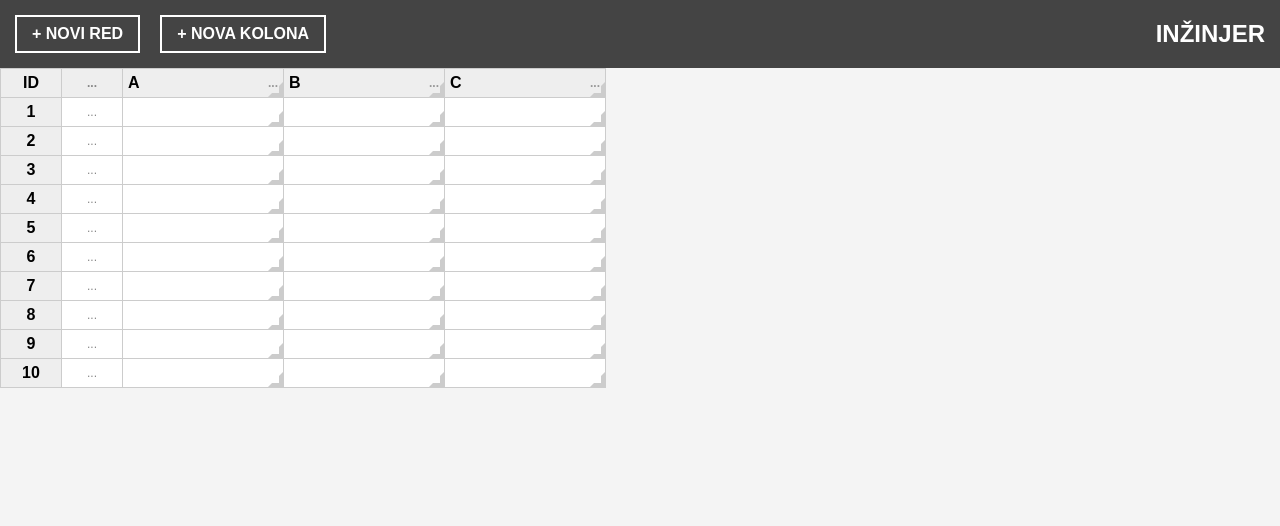
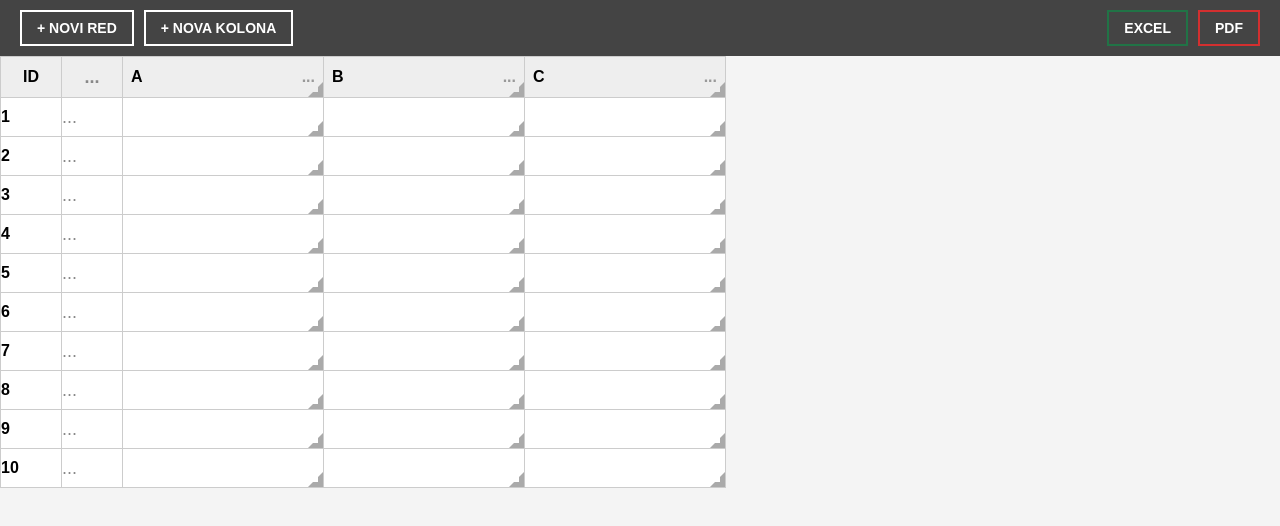
Before and after one commit to cenu1122/EXCEL-STRANICA, a plain HTML site: page excel.html in a window 1280 px wide. Drawn offline with Linux system fonts and the light colour scheme.

Commit message:
Update title and improve table styling

```diff
--- a/excel.html
+++ b/excel.html
@@ -2,96 +2,112 @@
 <html lang="bs">
 <head>
     <meta charset="UTF-8">
-    <title>Inžinjer - Fleksibilna Tabela</title>
+    <title>Excel Tabela</title>
     <style>
         body { font-family: Arial, sans-serif; margin: 0; background-color: #f4f4f4; }
 
+        /* Gornja traka sa komandama */
         .toolbar {
             background-color: #444;
             color: white;
-            padding: 15px;
+            padding: 10px 20px;
             display: flex;
             align-items: center;
-            gap: 20px;
+            justify-content: space-between; /* Razmak između lijeve i desne strane */
+            position: sticky;
+            top: 0;
+            z-index: 1000;
         }
+
+        .btn-group { display: flex; gap: 10px; }
 
         .btn {
             background: none;
             border: 2px solid white;
             color: white;
             padding: 8px 15px;
-            font-size: 16px;
+            font-size: 14px;
             font-weight: bold;
             cursor: pointer;
+            text-transform: uppercase;
         }
 
-        .title { margin-left: auto; font-size: 24px; font-weight: bold; }
+        .btn:hover { background-color: white; color: #444; }
 
-        /* TABELA */
+        /* Stilovi za Tabelu */
         table { border-collapse: collapse; background: white; table-layout: fixed; width: auto; }
 
-        /* 1. KONTROLA ŠIRINE I VISINE (RESIZE) */
         th, td {
             border: 1px solid #ccc;
-            padding: 5px;
-            text-align: center;
+            padding: 0;
+            position: relative;
             overflow: hidden;
-            resize: both; /* Omogućava razvlačenje i širine i visine */
+            resize: both; /* Omogućava ručno širenje kolona i redova */
         }
 
-        th { background-color: #eee; min-width: 50px; }
+        th { background-color: #eee; min-width: 60px; height: 40px; }
 
-        /* 2. EKSTREMNO USKA KOLONA ZA OPCIJE (Horizontalne tačkice) */
-        .col-id { width: 40px; font-weight: bold; background: #eee; resize: none; }
-        .col-opc { width: 30px; color: #888; cursor: pointer; font-size: 12px; resize: none; }
+        /* Uske kolone za ID i Opcije */
+        .col-id { width: 50px; font-weight: bold; resize: none; }
+        .col-opc { width: 35px; color: #888; cursor: pointer; resize: none; font-size: 18px; }
 
-        /* 3. TAČKICE U ZAGLAVLJU (A, B, C...) */
-        .header-container {
+        /* Sadržaj zaglavlja sa tačkama */
+        .header-content {
             display: flex;
             justify-content: space-between;
             align-items: center;
+            padding: 0 8px;
             height: 100%;
         }
-        .h-dots { font-size: 12px; color: #999; cursor: pointer; margin-left: 5px; }
+
+        .dots-h { color: #999; cursor: pointer; font-weight: bold; }
 
         input {
             width: 100%;
             height: 100%;
             border: none;
             outline: none;
-            background: transparent;
+            padding: 10px;
+            box-sizing: border-box;
+            font-size: 16px;
             text-align: center;
         }
 
-        /* Dodatak za resize dršku da bude vidljivija */
+        /* Drška za resize (donji desni ugao) */
         th::-webkit-resizer, td::-webkit-resizer {
-            border: 4px solid transparent;
-            border-right-color: #ccc;
-            border-bottom-color: #ccc;
+            border: 5px solid transparent;
+            border-right-color: #aaa;
+            border-bottom-color: #aaa;
         }
     </style>
 </head>
 <body>
 
 <div class="toolbar">
-    <button class="btn" onclick="addRow()">+ NOVI RED</button>
-    <button class="btn" onclick="addColumn()">+ NOVA KOLONA</button>
-    <div class="title">INŽINJER</div>
+    <div class="btn-group">
+        <button class="btn" onclick="addRow()">+ NOVI RED</button>
+        <button class="btn" onclick="addColumn()">+ NOVA KOLONA</button>
+    </div>
+
+    <div class="btn-group">
+        <button class="btn" style="border-color: #217346;" onclick="exportExcel()">EXCEL</button>
+        <button class="btn" style="border-color: #d32f2f;" onclick="exportPDF()">PDF</button>
+    </div>
 </div>
 
-<table id="myTable">
+<table id="mainTable">
     <thead>
         <tr id="header-row">
             <th class="col-id">ID</th>
             <th class="col-opc">...</th>
-            <th style="width: 150px;">
-                <div class="header-container"><span>A</span><span class="h-dots">...</span></div>
+            <th style="width: 200px;">
+                <div class="header-content"><span>A</span><span class="dots-h">...</span></div>
             </th>
-            <th style="width: 150px;">
-                <div class="header-container"><span>B</span><span class="h-dots">...</span></div>
+            <th style="width: 200px;">
+                <div class="header-content"><span>B</span><span class="dots-h">...</span></div>
             </th>
-            <th style="width: 150px;">
-                <div class="header-container"><span>C</span><span class="h-dots">...</span></div>
+            <th style="width: 200px;">
+                <div class="header-content"><span>C</span><span class="dots-h">...</span></div>
             </th>
         </tr>
     </thead>
@@ -100,26 +116,20 @@
 </table>
 
 <script>
-    let rowCount = 10; // Možeš staviti 171 ili koliko želiš
+    let rowCount = 10;
     let colCount = 3;
-    const colLetters = ['A', 'B', 'C', 'D', 'E', 'F', 'G', 'H', 'I', 'J'];
+    const letters = "ABCDEFGHIJKLMNOPQRSTUVWXYZ".split("");
 
     function renderTable() {
         const tbody = document.getElementById('table-body');
         tbody.innerHTML = '';
-
         for (let i = 1; i <= rowCount; i++) {
             const tr = document.createElement('tr');
-
-            // ID i horizontalne tačkice
-            let html = `<td class="col-id">${i}</td><td class="col-opc">...</td>`;
-
-            // Kolone sa inputima
+            let rowHTML = `<td class="col-id">${i}</td><td class="col-opc">...</td>`;
             for (let j = 0; j < colCount; j++) {
-                html += `<td><input type="text"></td>`;
+                rowHTML += `<td><input type="text"></td>`;
             }
-
-            tr.innerHTML = html;
+            tr.innerHTML = rowHTML;
             tbody.appendChild(tr);
         }
     }
@@ -127,16 +137,19 @@
     function addRow() { rowCount++; renderTable(); }
 
     function addColumn() {
-        if(colCount < colLetters.length) {
-            const headerRow = document.getElementById('header-row');
+        if(colCount < 26) {
+            const hr = document.getElementById('header-row');
             const th = document.createElement('th');
-            th.style.width = "150px";
-            th.innerHTML = `<div class="header-container"><span>${colLetters[colCount]}</span><span class="h-dots">...</span></div>`;
-            headerRow.appendChild(th);
+            th.style.width = "200px";
+            th.innerHTML = `<div class="header-content"><span>${letters[colCount]}</span><span class="dots-h">...</span></div>`;
+            hr.appendChild(th);
             colCount++;
             renderTable();
         }
     }
+
+    function exportExcel() { alert("Generišem Excel fajl..."); }
+    function exportPDF() { alert("Generišem PDF dokument..."); }
 
     renderTable();
 </script>
```
